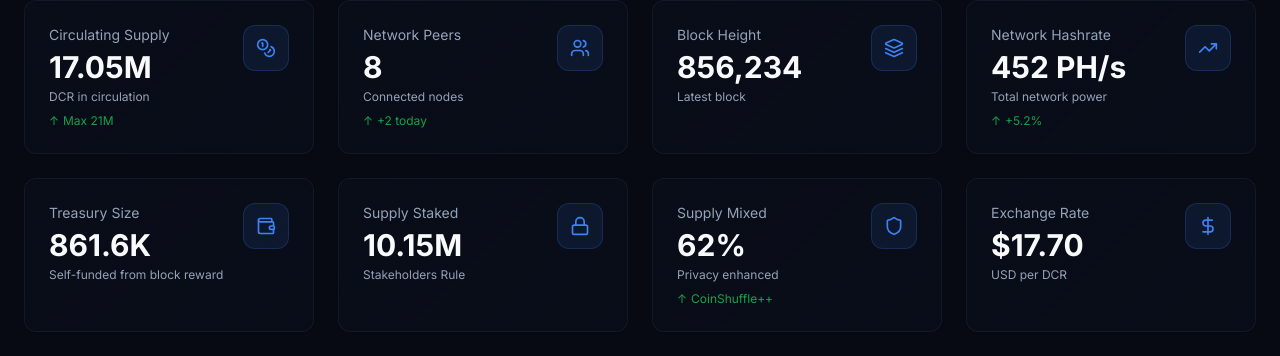
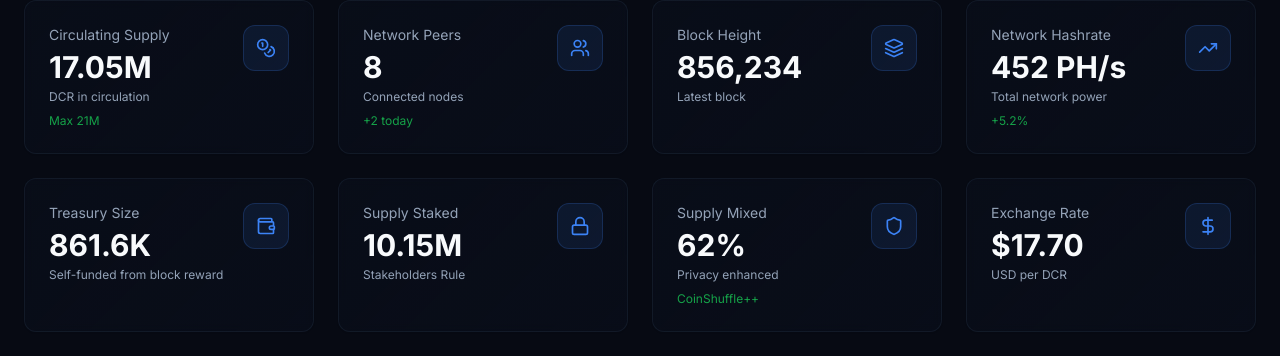
Before and after one commit to exitus1/umbrel-decred-dash, a React (Vite) app: page / in a window 1280 px wide. Shown: the part 258-614 px from the top of the page. Built offline with nearby package versions, Linux system fonts and the light colour scheme; no server answers; the HTML template or start-up script is replaced by a standard one.

Commit message:
Remove trend arrows from metric cards

```diff
--- a/src/components/MetricCard.tsx
+++ b/src/components/MetricCard.tsx
@@ -26,7 +26,6 @@ export const MetricCard = ({ title, value, subtitle, icon: Icon, trend }: Metric
           )}
           {trend && (
             <div className={`flex items-center gap-1 mt-2 text-xs ${trend.isPositive ? 'text-success' : 'text-destructive'}`}>
-              <span>{trend.isPositive ? '↑' : '↓'}</span>
               <span>{trend.value}</span>
             </div>
           )}
```
